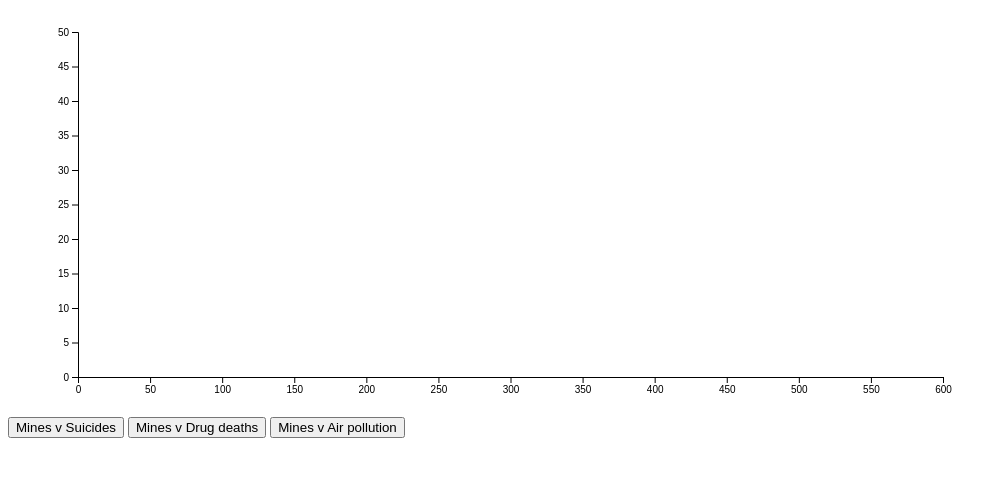
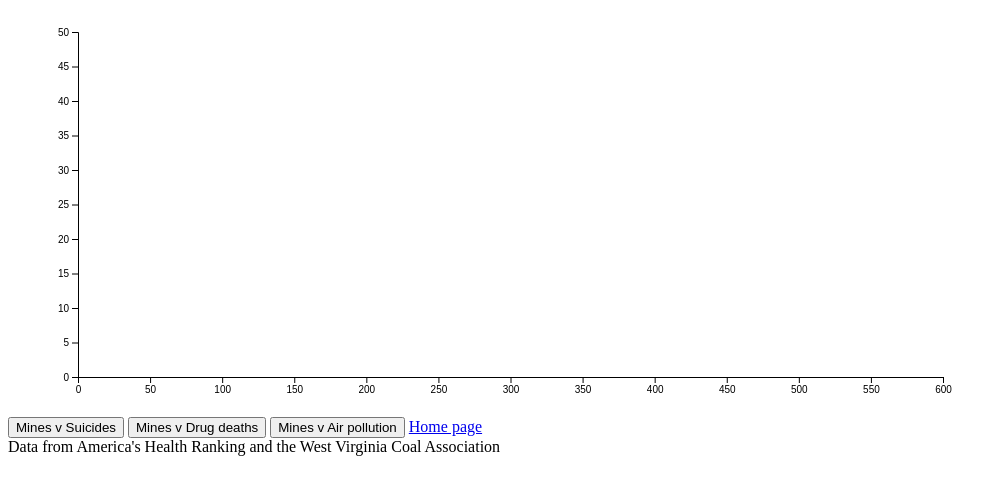
Before and after one commit to smcasto/visual, a plain HTML site: page visual.html in a window 1280 px wide. Shown: the part 96-590 px from the top of the page, without its empty margins (0-1007 px from the left). Drawn offline with nearby package versions, Linux system fonts and the light colour scheme.

Commit message:
Update and rename index.html to visual.html

```diff
--- a/index.html
+++ b/visual.html
@@ -3,6 +3,8 @@
             <script src="wvdata.json"></script>
     <script src="https://d3js.org/d3.v5.min.js"></script>
     <script src="visual.js"></script>
+        <link href="final.css" type="text/css" rel="stylesheet" />
+
     </head>
 <body>
 
@@ -24,5 +26,11 @@
     <button type="button" id="air">
     Mines v Air pollution
     </button>
+        <a href="home.html">
+    Home page
+    </a>
+     <div id=biblio>
+        <text>Data from America's Health Ranking and the West Virginia Coal Association</text>
+    </div>
     </body>
 </html>
```
